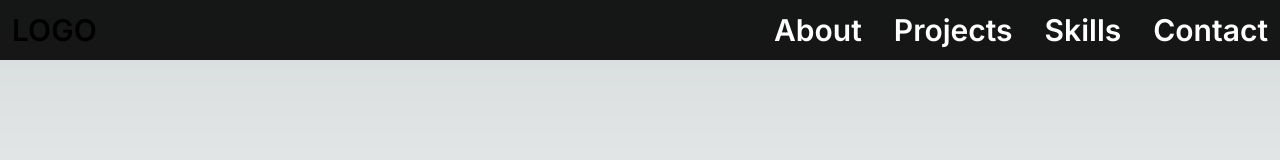
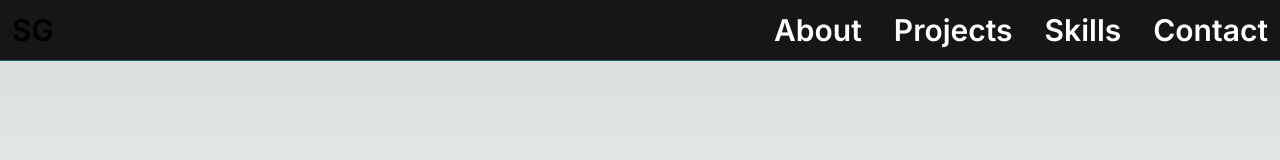
Before and after one commit to SithikaGuruge/Portfolio-My, a Next.js app in the folder my-portfolio/: page / in a window 1280 px wide. Shown: the top 160 px of the page. Built offline with nearby package versions, Linux system fonts and the light colour scheme.

Commit message:
Navbar-border added

```diff
--- a/my-portfolio/src/app/components/Navbar.jsx
+++ b/my-portfolio/src/app/components/Navbar.jsx
@@ -17,9 +17,9 @@ const navLinks = [
 const Navbar = () => {
   const [isOpen, setIsOpen] = useState(false);
   return (
-    <nav className="fixed top-0 left-0 right-0 z-10 bg-black bg-opacity-90 ">
+    <nav className="fixed top-0 left-0 right-0 z-10 bg-black bg-opacity-90 border-b border-cyan-800">
       <div className="flex flex-wrap text-xl md:text-3xl justify-between item-center mx-auto px-3 py-3 font-semibold">
-        <Link href="/">LOGO</Link>
+        <Link href="/">SG</Link>
         <div className="sm:hidden block ">
           {!isOpen ? (
             <button
```
